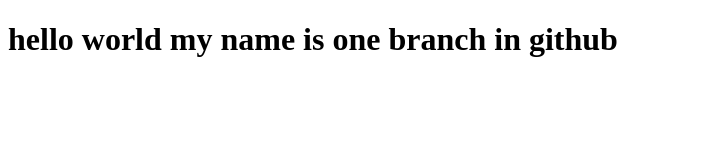
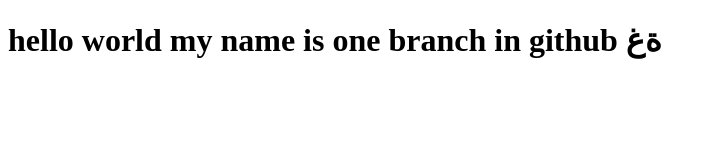
Before and after one commit to Ahmed77NadimMashta/Repo1, a plain HTML site: page index.html in a window 1280 px wide. Shown: the whole page, without its empty margins (0-715 px from the left). Drawn offline with Linux system fonts and the light colour scheme.

Commit message:
Update index.html

```diff
--- a/index.html
+++ b/index.html
@@ -6,6 +6,6 @@
     <title>Document</title>
 </head>
 <body>
-    <h1>hello world my name is one branch in github </h1>
+    <h1>hello world my name is one branch in github ةغ </h1>
 </body>
 </html>
```
